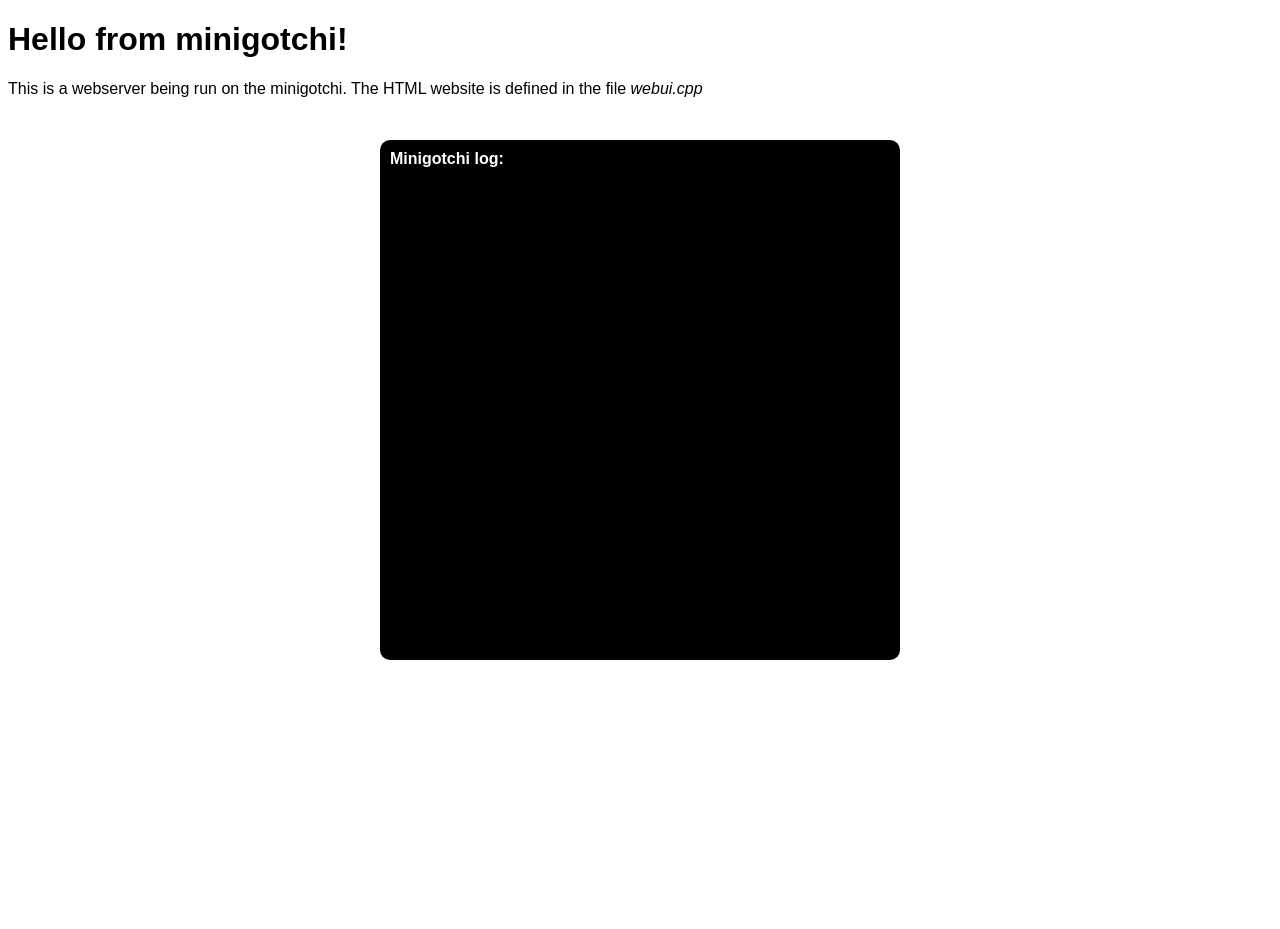
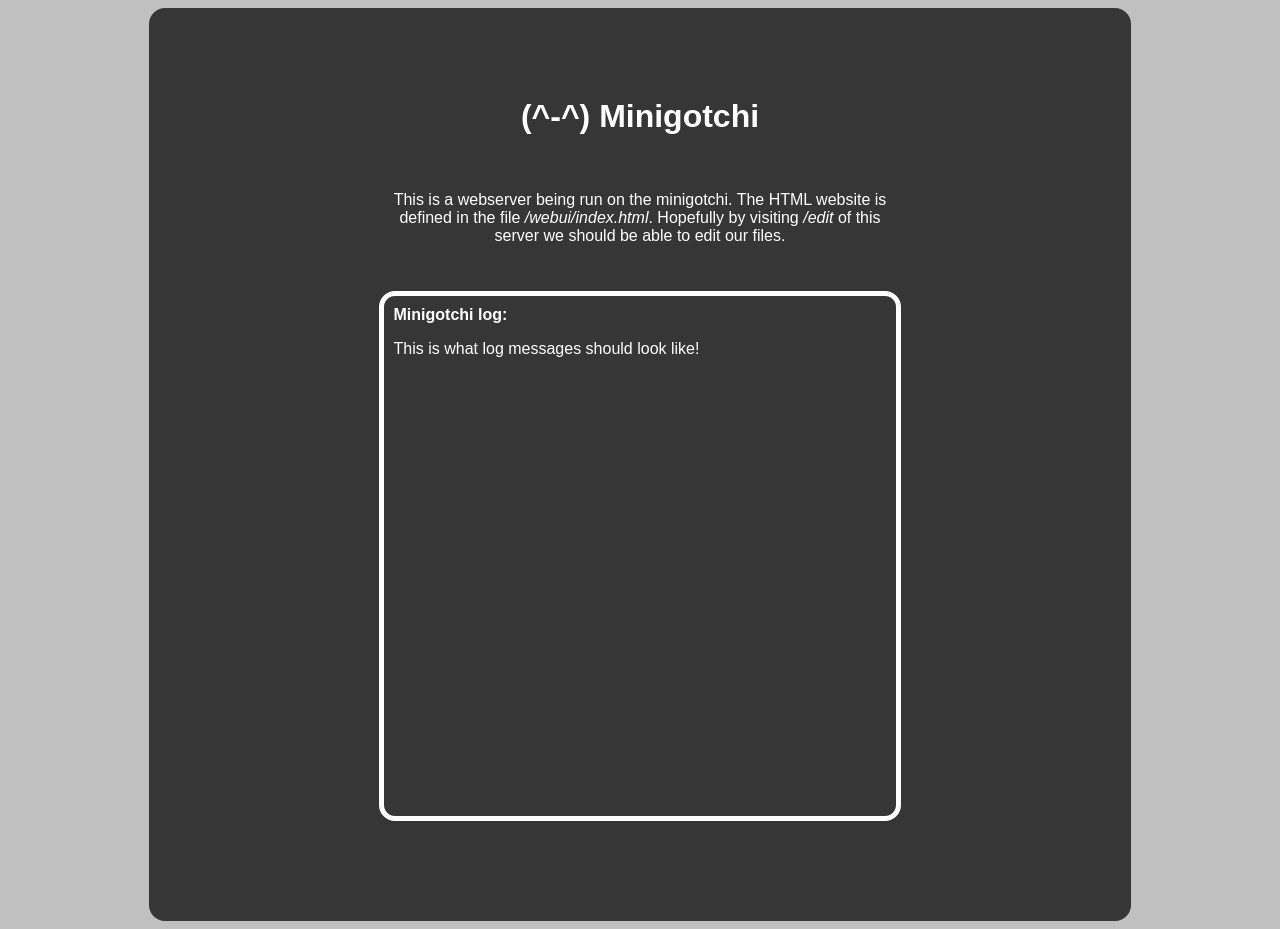
Before and after one commit to dj1ch/minigotchi, a plain HTML site: page minigotchi/webui/index.html in a window 1280 px wide. Before the commit the page ends 800 px from the top, so only its background shows below. Drawn offline with Linux system fonts and the light colour scheme.

Commit message:
i am satisfyed with this webui

```diff
--- a/minigotchi/webui/index.html
+++ b/minigotchi/webui/index.html
@@ -7,14 +7,17 @@
     <link rel="stylesheet" href="styles/styles.css">
 </head>
 <body>
-        <h1>Hello from minigotchi!</h1>
-        <p></p>
-        <p>This is a webserver being run on the minigotchi. The HTML website is defined in the file <i>webui.cpp</i></p>
-        <p></p>
-        <div class="log-container center">
-            <b class="white">Minigotchi log:</b>
+    <div class="big">
+        <h1 class="title">(^-^) Minigotchi</h1>
+        <div class="textbox">
+            <p>This is a webserver being run on the minigotchi. The HTML website is defined in the file <i>/webui/index.html</i>. Hopefully by visiting <i>/edit</i> of this server we should be able to edit our files.</p>
+        </div>
+        <div class="log-container">
+            <b>Minigotchi log:</b>
+            <p>This is what log messages should look like!</p>
             <!-- log messages will appear here -->
             <!-- if this dumb site won't work ill cry -->
         </div>
+    </div>
 </body>
 </html>
--- a/minigotchi/webui/styles/styles.css
+++ b/minigotchi/webui/styles/styles.css
@@ -1,29 +1,51 @@
 p, b {
     font-family: Arial, Helvetica, sans-serif;
-
+    color: white;
 }
 
 h1 {
     font-family: Arial, Helvetica, sans-serif;
 }
 
-.white {
-    color: white;
+html {
+    background-color: #C0C0C0;
 }
 
-.center {
-    /* centers in the middle of the screen. should work regardless of size */
-    margin: auto;
-    position: absolute;
-    transform: translate(-50%, -50%);
-    top: 50%;
-    left: 50%;
+.big {
+    background-color: #363636;
+    border-radius: 16px;
+    width: 65%;
+    padding: 80px;
+    margin: 0 auto;
+}
+
+.textbox {
+    display: block;
+    margin: 20px auto;
+    padding: 10px;
+    width: 60%;
+    color: #fff;
+    text-align: center;
+    border-radius: 16px;
+}
+
+.title {
+    color: #fff;
+    padding: 10px;
+    text-align: center;
+    margin: 0px auto;
+    border-radius: 16px;
+    width: 60%
 }
 
 .log-container {
-    width: 500px;
+    width: 60%;
     height: 500px;
-    background-color: black;
-    border-radius: 10px;
+    border-radius: 16px;
+    margin: 20px auto;
     padding: 10px;
+    border-color: white;
+    border-width: 5px;
+    border-style: solid;
+    overflow:auto
 }
```
Lines whose indentation alone changed are shown as unchanged.
